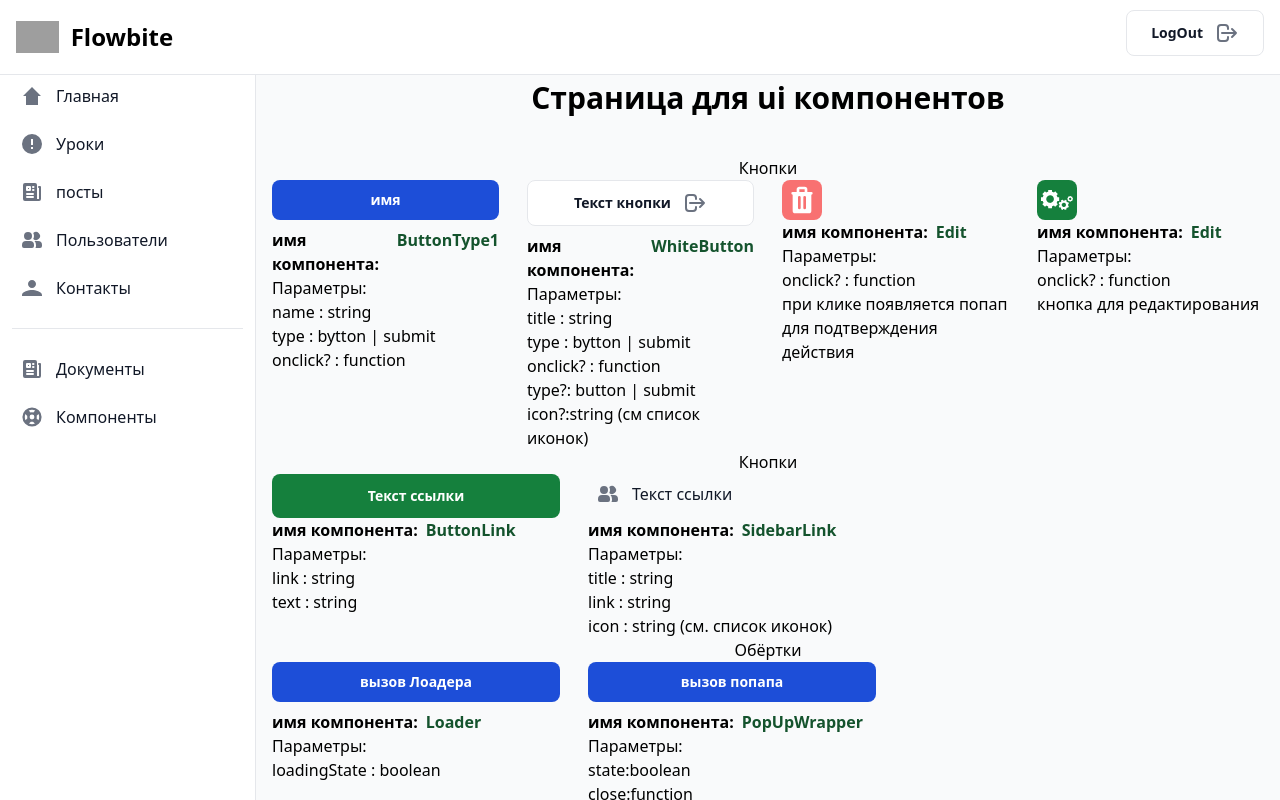
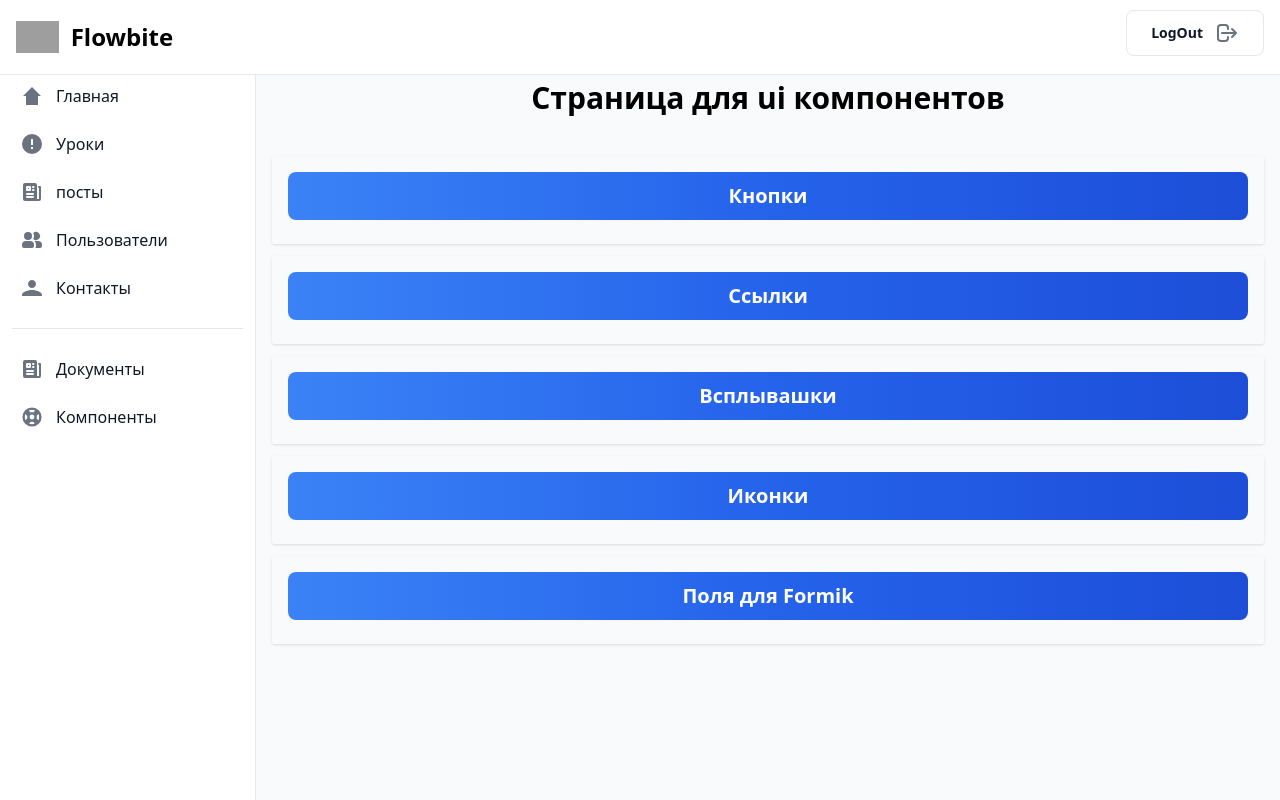
Before and after one commit to TheFasWalker/reactAdmin, a React (Vite) app: page /admin/components in a window 1280 px wide. Built offline with nearby package versions, Linux system fonts and the light colour scheme; grey boxes are pictures that could not be loaded.

Commit message:
feat: aded ui dropDownWrapper for ui page.
Добавлен компонент дропдауна для страницы UI компонентов для группировки и частичного скрытия контента

```diff
--- /dev/null
+++ b/src/components/uiPage/DropDownSection.tsx
@@ -0,0 +1,27 @@
+import { FC, useState } from "react";
+interface DropDownSectionInterface {
+    children: React.ReactNode,
+    title:string
+}
+export const DropDownSection: FC<DropDownSectionInterface> = ({
+    children,
+    title
+}) => {
+    const [dropDownState, setdropDownState] = useState(false)
+    return (
+        <div className="p-4 rounded-sm shadow w-full mb-3">
+            <button
+                type="button"
+                onClick={() => setdropDownState(!dropDownState)}
+                className=" w-full  text-white bg-gradient-to-r from-blue-500 via-blue-600 to-blue-700 hover:bg-gradient-to-br focus:ring-4 focus:outline-none focus:ring-blue-300 font-bold rounded-lg text-xl px-5 py-2.5 text-center me-2 mb-2 ">
+                {title}
+            </button>
+            {dropDownState && (
+                <div className="w-full pt-5 flex gap-7">
+                    {children}
+                </div>
+            )}
+
+        </div>
+    )
+}
--- a/src/pages/UiPage.tsx
+++ b/src/pages/UiPage.tsx
@@ -10,6 +10,7 @@ import { SidebarLink } from "../components/ui/buttons/links/SlidebarLinks";
 import { WhiteButton } from "../components/ui/buttons/WhiteButton";
 import { InputField } from "../components/ui/form/InputField";
 import { Form, Formik } from "formik";
+import { DropDownSection } from "../components/uiPage/DropDownSection";
 
 
 export const UiPage: FC = () => {
@@ -25,9 +26,7 @@ export const UiPage: FC = () => {
     return (
         <>
             <h1 className=" text-center font-bold text-3xl mb-10">Страница для ui компонентов</h1>
-            <div className="">
-                <h2 className="text-center ">Кнопки</h2>
-                <div className="flex gap-7">
+            <DropDownSection title="Кнопки">
                 <div className="w-72">
                     <ButtonType1
                         name="имя"
@@ -97,11 +96,9 @@ export const UiPage: FC = () => {
                         кнопка для редактирования
                     </div>
                 </div>
-                </div>
-            </div>
-            <div className="">
-                <h2 className="text-center ">Кнопки</h2>
-                <div className="flex gap-7">
+
+            </DropDownSection>
+            <DropDownSection title="Ссылки">
                 <div className="w-72">
                     <div className=" h-11">
                         <ButtonLink
@@ -131,7 +128,7 @@ export const UiPage: FC = () => {
 
                     <div className="flex flex-row gap-2">
                         <span className="font-bold">имя компонента:</span>
-                            <span className="font-bold text-green-900">SidebarLink</span>
+                        <span className="font-bold text-green-900">ButtonLink</span>
                     </div>
                     <div className="">
                         Параметры:
@@ -142,13 +139,8 @@ export const UiPage: FC = () => {
                         </ul>
                     </div>
                 </div>
-
-                </div>
-            </div>
-
-            <div className="">
-                <h2 className="text-center ">Обёртки</h2>
-                <div className="flex gap-7">
+            </DropDownSection>
+            <DropDownSection title="Всплывашки">
                 <div className="w-72">
                     <Loader
                         loadingState={loaderState} />
@@ -196,12 +188,8 @@ export const UiPage: FC = () => {
                     </div>
                 </div>
 
-                </div>
-            </div>
-            <div className="">
-                <h2 className="text-center ">Иконки</h2>
-                <div className="flex gap-7">
-
+            </DropDownSection>
+            <DropDownSection title="Иконки">
                 <div className="w-72">
                     <Icons
                         id="users" />
@@ -258,13 +246,8 @@ export const UiPage: FC = () => {
                         </div>
                     </div>
                 </div>
-
-                </div>
-            </div>
-
-            <div className="">
-            <h2>Поля для formik</h2>
-
+            </DropDownSection>
+            <DropDownSection title="Поля для Formik">
                 <Formik initialValues={{
                     email: "",
                     password: ""
@@ -311,7 +294,9 @@ export const UiPage: FC = () => {
 
 
                 </Formik>
-            </div>
+
+            </DropDownSection>
+
 
         </>
     )
```
Lines whose indentation alone changed are shown as unchanged.
